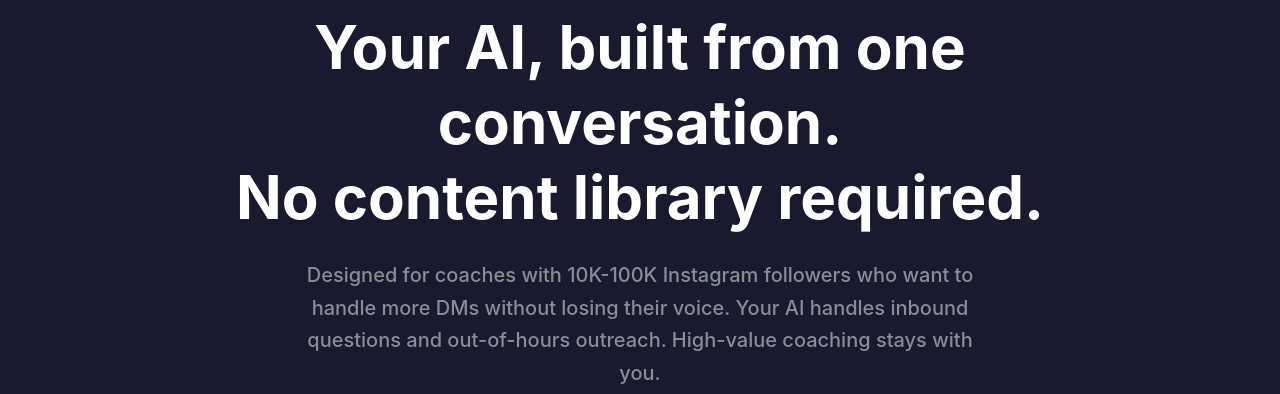
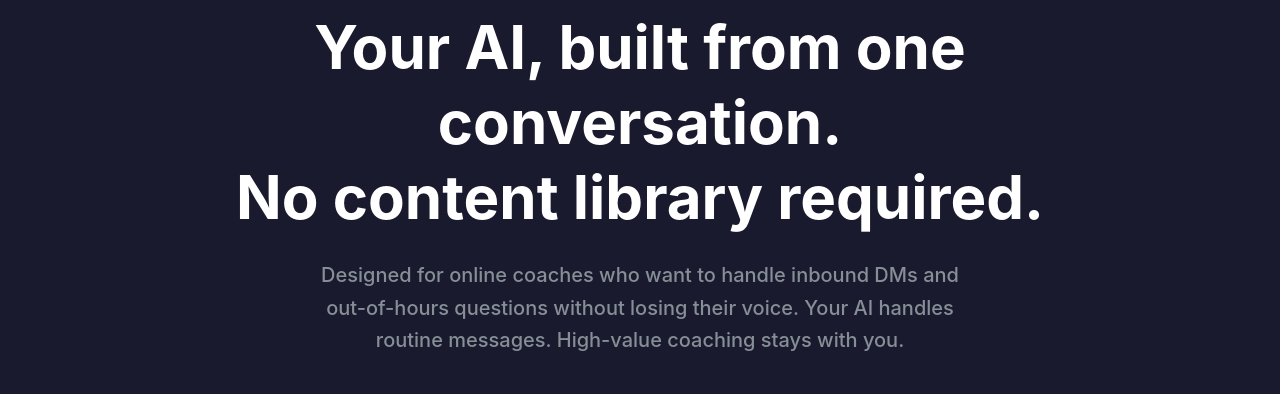
Before and after one commit to xbyte808/wolvec-marketing-astro, an Astro site: page / in a window 1280 px wide. Shown: the part 226-620 px from the top of the page. Built offline with nearby package versions, Linux system fonts and the light colour scheme; Astro itself is replaced by a stand-in of ours.

Commit message:
fix: hero sub-headline ICP correction

```diff
--- a/src/components/Hero.astro
+++ b/src/components/Hero.astro
@@ -13,9 +13,8 @@
     </h1>
 
     <p class="text-neutral-400 text-lg md:text-xl font-medium max-w-2xl mx-auto mb-10 leading-relaxed">
-      Designed for coaches with 10K-100K Instagram followers who want to handle more DMs without
-      losing their voice. Your AI handles inbound questions and out-of-hours outreach. High-value
-      coaching stays with you.
+      Designed for online coaches who want to handle inbound DMs and out-of-hours questions without
+      losing their voice. Your AI handles routine messages. High-value coaching stays with you.
     </p>
 
     <a
```
